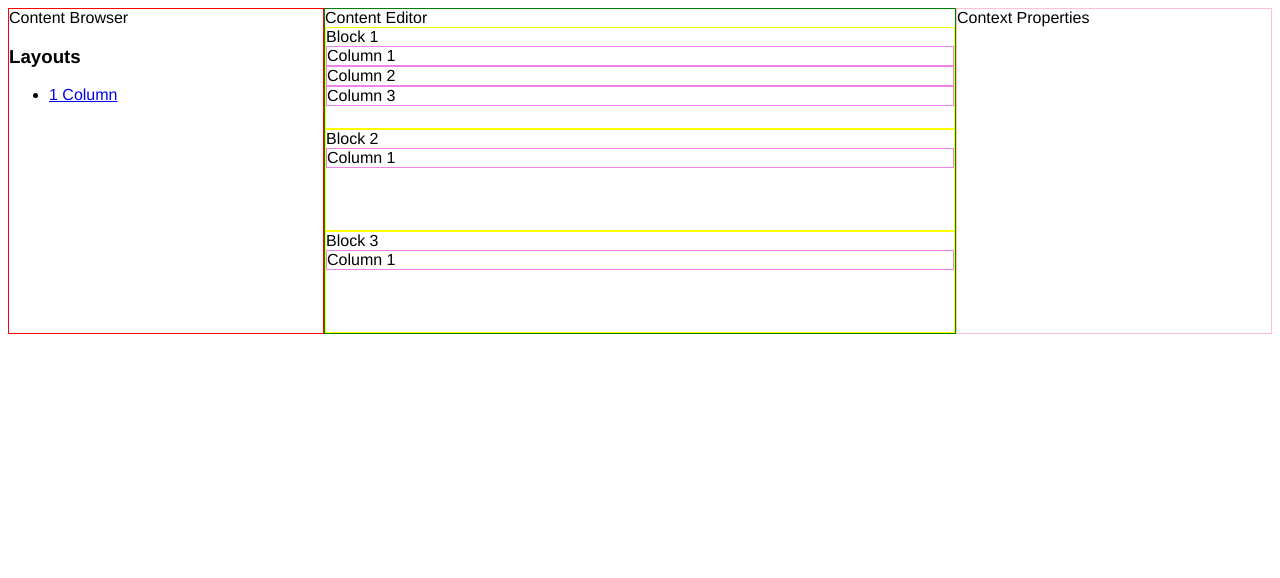
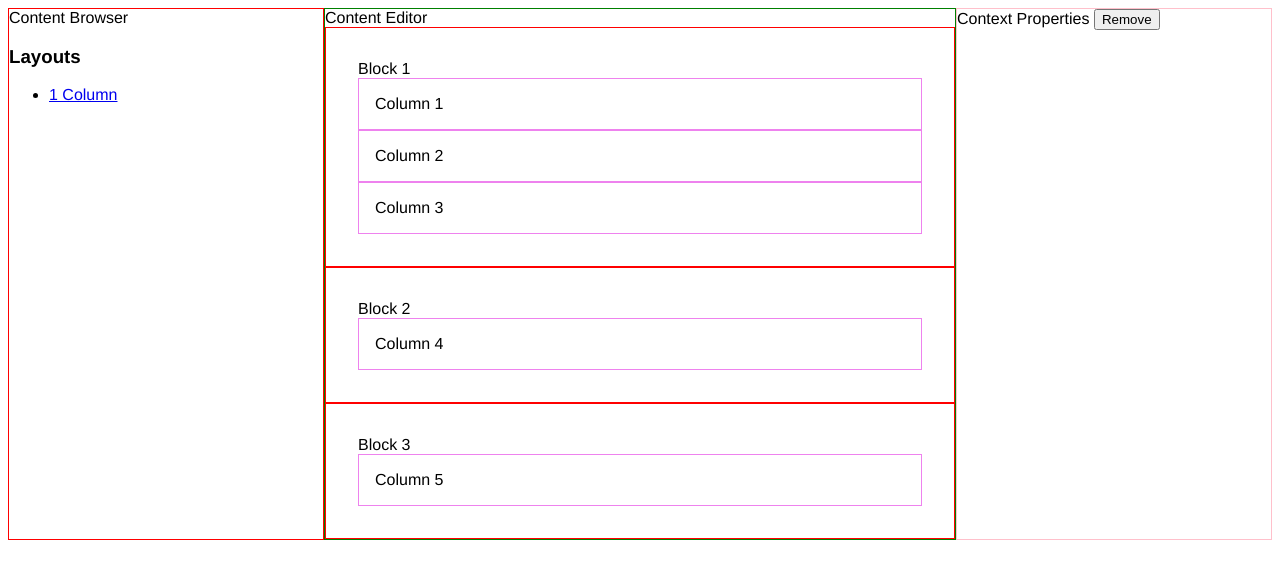
Before and after one commit to fdietz/vue-email-editor-prototype, a Vue app: page / in a window 1280 px wide. Shown: the top 578 px of the page. Built offline with nearby package versions, Linux system fonts and the light colour scheme.

Commit message:
feat: remove block

```diff
--- a/src/components/ContentBrowser.vue
+++ b/src/components/ContentBrowser.vue
@@ -18,7 +18,7 @@ export default {
       this.$emit("add-column", { count });
     }
   }
-}
+};
 </script>
 
 <style>
--- a/src/components/ContentEditor.vue
+++ b/src/components/ContentEditor.vue
@@ -1,10 +1,20 @@
 <template>
   <div class="content-editor">
     Content Editor
-    <div v-for="block in content.blocks" :key="block.id" @click="$emit('selection-changed', block)" class="block">
-      Block {{block.id}}
-      <div v-for="column in block.columns" :key="column.id" @click.stop="$emit('selection-changed', column)" class="column">
-        Column {{column.id}}
+    <div
+      v-for="block in content.blocks"
+      :key="block.id"
+      @click="$emit('selection-changed', block)"
+      class="block"
+    >
+      Block {{ block.id }}
+      <div
+        v-for="column in block.columns"
+        :key="column.id"
+        @click.stop="$emit('selection-changed', column)"
+        class="column"
+      >
+        Column {{ column.id }}
       </div>
     </div>
   </div>
@@ -18,10 +28,9 @@ export default {
     }
   },
   data() {
-    return {
-    }
+    return {};
   }
-}
+};
 </script>
 
 <style lang="scss">
@@ -30,11 +39,12 @@ export default {
 }
 
 .block {
-  height: 100px;
-  border: 1px solid yellow;
+  border: 1px solid red;
+  padding: 2rem;
 
   .column {
     border: 1px solid violet;
+    padding: 1rem;
   }
 }
 </style>
--- a/src/components/ContextProperties.vue
+++ b/src/components/ContextProperties.vue
@@ -1,7 +1,9 @@
 <template>
   <div class="context-properties">
     Context Properties
-    {{selectedObject}}
+    {{ selectedObject }}
+
+    <button @click="remove">Remove</button>
   </div>
 </template>
 
@@ -11,8 +13,13 @@ export default {
     selectedObject: {
       type: Object
     }
+  },
+  methods: {
+    remove() {
+      this.$emit("remove");
+    }
   }
-}
+};
 </script>
 
 <style>
--- a/src/components/EmailEditor.vue
+++ b/src/components/EmailEditor.vue
@@ -1,8 +1,14 @@
 <template>
   <div class="email-editor">
     <ContentBrowser @add-column="addColumn" />
-    <ContentEditor :content="content" @selection-changed="handleSelectionChanged" />
-    <ContextProperties :selected-object="selectedObject" />
+    <ContentEditor
+      :content="content"
+      @selection-changed="handleSelectionChanged"
+    />
+    <ContextProperties
+      :selected-object="selectedObject"
+      @remove="handleRemoveSelectedObject"
+    />
   </div>
 </template>
 
@@ -19,50 +25,59 @@ export default {
   data() {
     return {
       selectedObject: null,
+      selectedPath: [],
       content: {
         blocks: [
           {
             id: 1,
+            name: "block",
             columns: [
               {
-                id: 1
+                id: 1,
+                name: "column"
               },
               {
-                id: 2
+                id: 2,
+                name: "column"
               },
               {
-                id: 3
+                id: 3,
+                name: "column"
               }
             ]
           },
           {
             id: 2,
+            name: "block",
             columns: [
               {
-                id: 1
+                id: 4,
+                name: "column"
               }
             ]
           },
           {
             id: 3,
+            name: "block",
             columns: [
               {
-                id: 1
+                id: 5,
+                name: "column"
               }
             ]
           }
         ]
       }
-    }
+    };
   },
   computed: {
     nextBlockId() {
-      return this.content.blocks[this.content.blocks.length-1].id + 1;
+      return this.content.blocks[this.content.blocks.length - 1].id + 1;
     }
   },
   methods: {
     addColumn({ count }) {
-      let columns = []
+      let columns = [];
       for (var i = 0; i < count; i++) {
         columns.push({
           id: i + 1
@@ -72,13 +87,26 @@ export default {
       this.content.blocks.push({
         id: this.nextBlockId,
         columns
-      })
+      });
     },
     handleSelectionChanged(obj) {
       this.selectedObject = obj;
+    },
+    handleRemoveSelectedObject() {
+      // this.selectedObject = null;
+      console.log("remove", this.selectedObject);
+      // find selected element and remove from parent
+      if (this.selectedObject.name === "block") {
+        const index = this.content.blocks.findIndex(
+          block => block.id === this.selectedObject.id
+        );
+        this.content.blocks.splice(index, 1);
+      } else if (this.selectedObject.name === "column") {
+        // this next
+      }
     }
   }
-}
+};
 </script>
 
 <style lang="scss" scoped>
```
